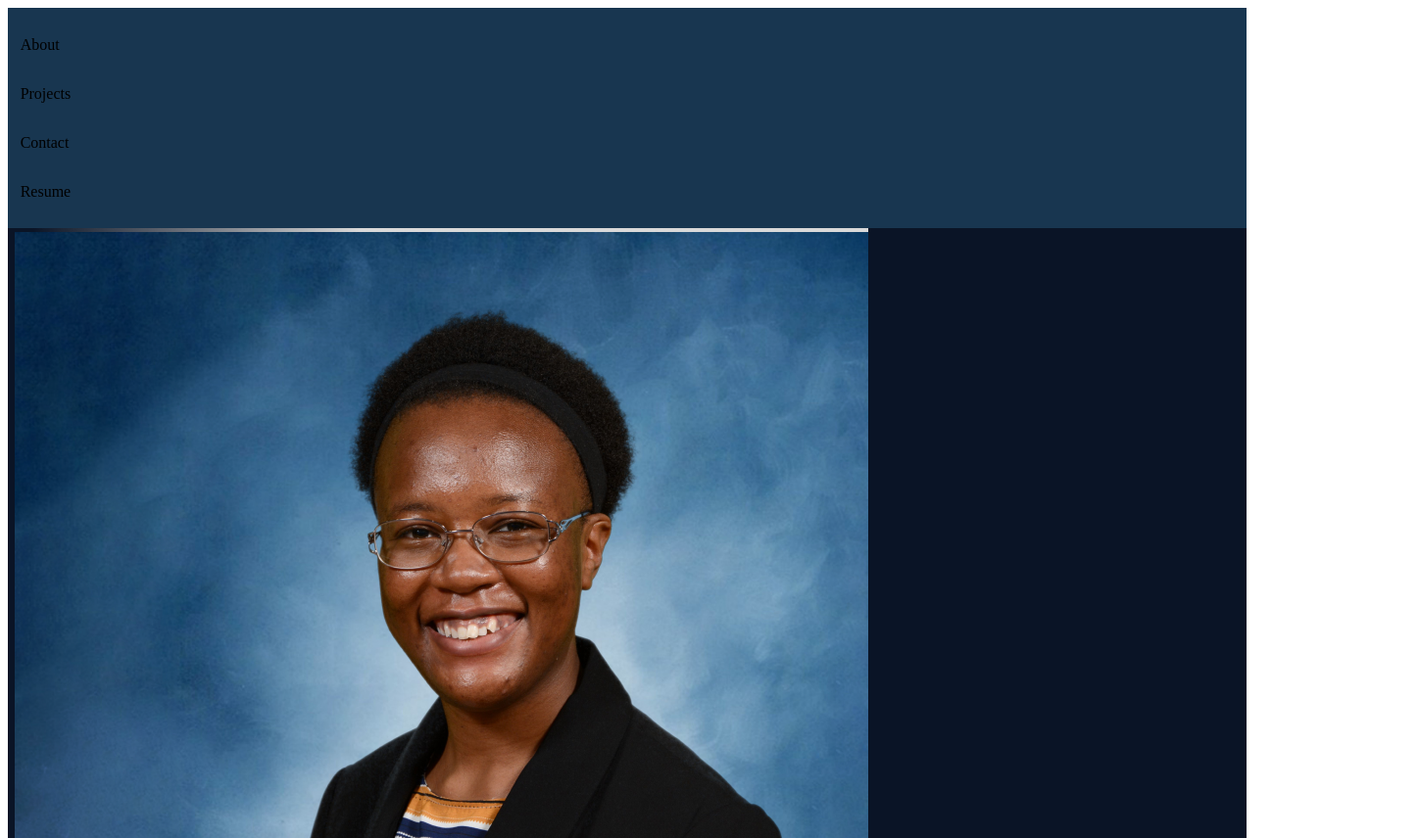
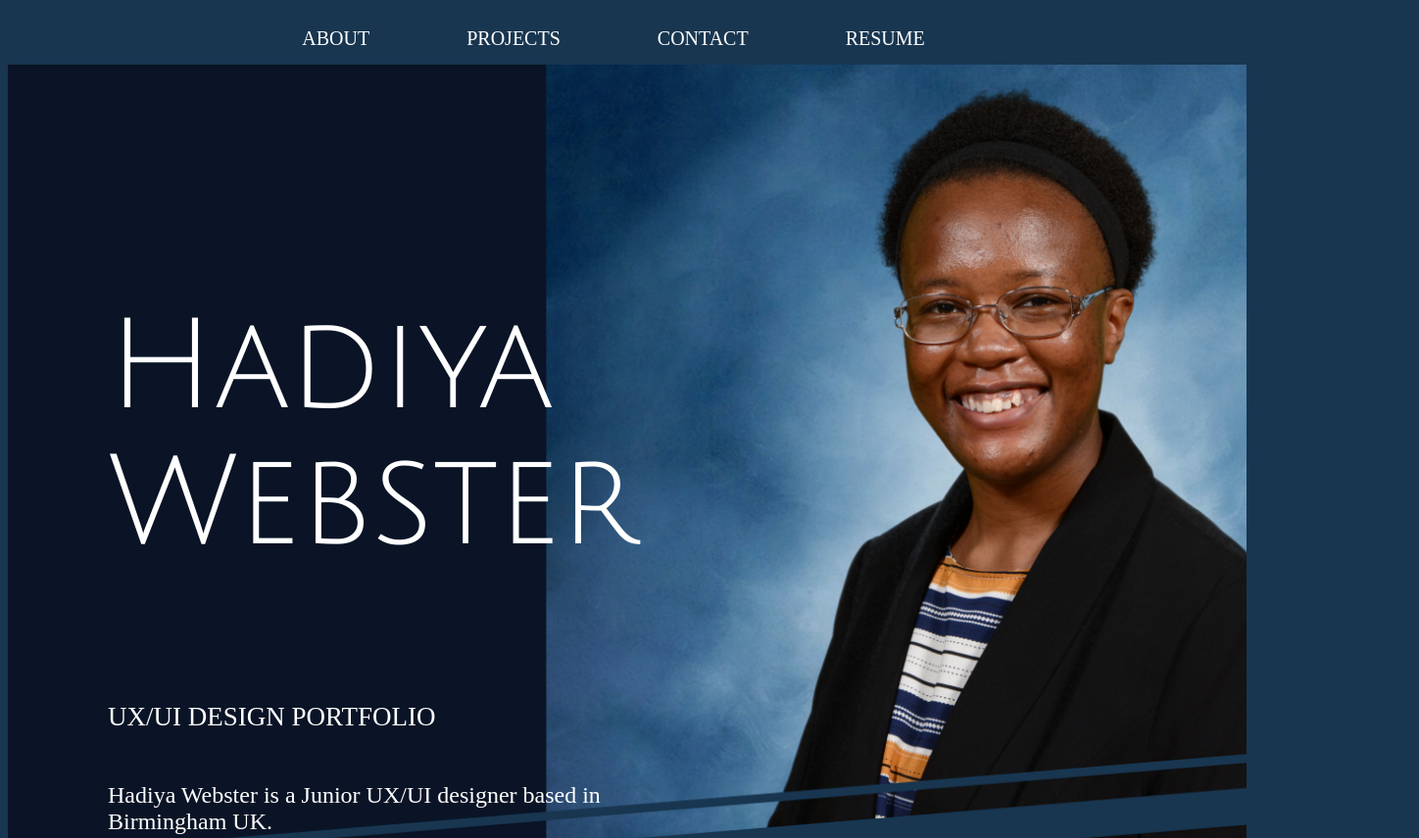
Before and after one commit to Hadiya-W/UX_UI_HW_17, a plain HTML site: page index.html in a window 1280 px wide. Shown: the top 856 px of the page at 98% size, 1448 px wide, since content can reach past the window. Drawn offline with Linux system fonts and the light colour scheme; a web font is replaced by a local one.

Commit message:
Finishing Styling

```diff
--- a/CSS/style.css
+++ b/CSS/style.css
@@ -1,22 +1,134 @@
+/*typography*/
+.navi {
+    font-family: "Inria Sans";
+    font-size: 20px;
+    font-style: normal;
+    font-weight: 400;
+    line-height: normal;
+    text-transform: uppercase;
+}
 
-.grid-container{
-    display:inline-grid;
+.display {
+    font-family: "Julius Sans One";
+    font-size: 128px;
+    font-style: normal;
+    font-weight: 400;
+    line-height: normal;
+}
+
+.subtitle {
+    font-family: "Inria Serif";
+    font-size: 27px;
+    font-style: normal;
+    font-weight: 400;
+    line-height: normal;
+    text-transform: uppercase;
+}
+
+.text-body {
+    font-family: "Junge";
+    font-size: 24px;
+    font-style: normal;
+    font-weight: 400;
+    line-height: normal;
+}
+
+body {
+    background-color: #183650;
+
+}
+
+.navigation {
+    background-color: #183650;
+    display: flex;
+    height: 58px;
+    width: 100%;
+    position: fixed;
+    justify-content: center;
+    align-content: center;
+
+}
+
+.nav-bar {
+    display: grid;
+    grid-template-columns: 1fr 1fr 1fr 1fr;
     column-gap: 99px;
-    vertical-align: top;
+    width: 73%;
+    color: white;
+}
+
+.grid-item1 {
+    grid-column: 1;
+}
+
+.grid-item2 {
+    grid-column: 2;
+}
+
+.grid-item3 {
+    grid-column: 3;
+}
+
+.grid-item4 {
+    grid-column: 4;
 }
 
 
-
-nav{
-    width:73%;
-    padding:1%;
+.hero {
+    display: flex;
+    width: 100%;
+    height: 1024px;
+    justify-content: center;
+    align-content: center;
+    background-image: url("../Images/Hero-Image.png");
+    background-repeat: no-repeat;
+    background-size: cover;
 }
 
-.navigation{
-    background-color: #183650;
+.hero_image {
+    grid-row: 1;
+    background-color: #0A1426;
+    justify-content: right;
+    width: 100%;
+    float: right;
 }
 
-.hero_image{
-    background-color:#0A1426 ;
-    width: auto;
+.profile {
+    float: right
 }
+
+#splash {
+    display: grid;
+    grid-template-rows: 2fr 1fr 1fr;
+    align-self: center;
+    justify-self: center;
+    position: absolute;
+    top: 200px;
+    left: 110px;
+    color: white;
+    width: 400px;
+    height: 400px;
+}
+
+footer {
+    width: 100%;
+    height: 433px;
+    background-image: url("../Images/Footer\ background.png");
+    background-repeat: no-repeat;
+
+}
+
+.footer-contents{
+    display: grid;
+    grid-template-rows:1.5fr 1fr 1fr;
+}
+.contact-info{
+    color: white;
+    grid-row: 2;
+}
+.right{
+    grid-row: 3;
+    color:white;
+   justify-self: end;
+    margin-top: 99px;
+}
--- a/index.html
+++ b/index.html
@@ -4,39 +4,66 @@
 
 <head>
     <link rel="stylesheet" href="./CSS/style.css">
+    <!--navigation font-->
+    <link rel="preconnect" href="https://fonts.googleapis.com">
+    <link rel="preconnect" href="https://fonts.gstatic.com" crossorigin>
+    <link
+        href="https://fonts.googleapis.com/css2?family=Inria+Sans:ital,wght@0,300;0,400;0,700;1,300;1,400;1,700&display=swap"
+        rel="stylesheet">
+    <!--display font-->
+    <link rel="preconnect" href="https://fonts.googleapis.com">
+    <link rel="preconnect" href="https://fonts.gstatic.com" crossorigin>
+    <link
+        href="https://fonts.googleapis.com/css2?family=Inria+Sans:ital,wght@0,300;0,400;0,700;1,300;1,400;1,700&family=Julius+Sans+One&display=swap"
+        rel="stylesheet">
+    <!--subtitle font-->
+    <link rel="preconnect" href="https://fonts.googleapis.com">
+    <link rel="preconnect" href="https://fonts.gstatic.com" crossorigin>
+    <link
+        href="https://fonts.googleapis.com/css2?family=Inria+Sans:ital,wght@0,300;0,400;0,700;1,300;1,400;1,700&family=Inria+Serif:ital,wght@0,300;0,400;0,700;1,300;1,400;1,700&family=Julius+Sans+One&display=swap"
+        rel="stylesheet">
+    <!--text-body font-->
+    <link rel="preconnect" href="https://fonts.googleapis.com">
+    <link rel="preconnect" href="https://fonts.gstatic.com" crossorigin>
+    <link
+        href="https://fonts.googleapis.com/css2?family=Inria+Sans:ital,wght@0,300;0,400;0,700;1,300;1,400;1,700&family=Inria+Serif:ital,wght@0,300;0,400;0,700;1,300;1,400;1,700&family=Julius+Sans+One&family=Junge&display=swap"
+        rel="stylesheet">
 </head>
 
 <body>
-    <header class="navigation">
-        <div >
-        <nav class="grid-container column">
-            <p class=grid-item>About</p>
-            <p class="grid-item">Projects</p>
-            <p class="grid-item">Contact</p>
-            <p class="grid-item">Resume</p>
-        </nav>
+    <div class="navigation">
+        <div>
+            <div class="nav-bar">
+                <p class="grid-item1 navi">About</p>
+                <p class="grid-item2 navi">Projects</p>
+                <p class="grid-item3 navi">Contact</p>
+                <p class="grid-item4 navi">Resume</p>
             </div>
-    </header>
-    <section class="hero">
-        <div>
-            <div class="hero_image">
-                <img src="./Images/Vector.png" alt="Picture of Hadiya Webster">
         </div>
-            <div>
-                <h1>Hadiya Webster</h1>
-                <p>UX/UI DESIGN PORTFOLIO</p>
+    </div>
+    <section>
+        <div class="hero">
+
+            <div id="splash">
+                <h1 class="display">Hadiya Webster</h1>
+                <p class="subtitle">UX/UI DESIGN PORTFOLIO</p>
+                <p class="text-body">Hadiya Webster is a Junior UX/UI designer based in Birmingham UK. </p>
             </div>
 
-            <img src="./Images/Hero Divider.png">
         </div>
 
     </section>
     <Footer>
-
+        <div class="footer-contents">
+            <div class="contact-info">
                 <h2>Contact Information</h2>
                 <p>Email: websterh36@gmail.com</p>
-        <p>Copyright 2024</p>
+            </div>
+            <div class="right">Copyright 2024</div>
+        </div>
+
 
     </Footer>
 </body>
+
 </html>
```
Also changed, not shown: Images/Footer background.png, Images/Hero-Image.png (added), Images/Vector.png (deleted). Lines whose indentation alone changed are shown as unchanged.
